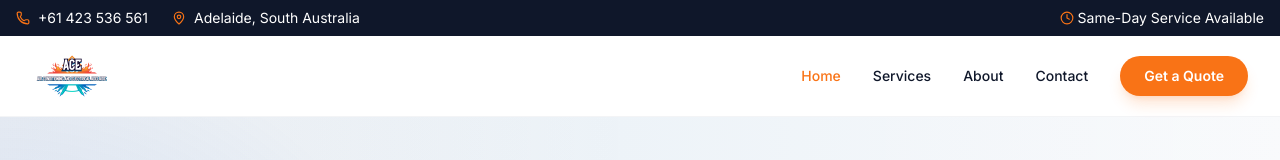
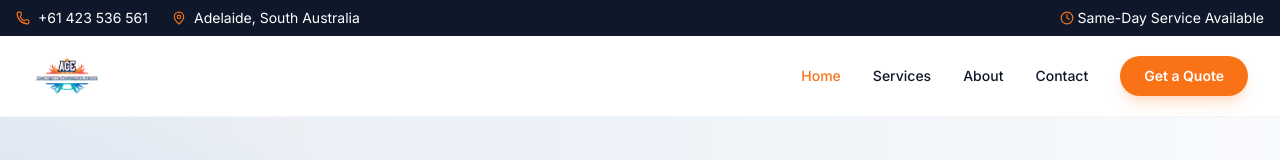
Before and after one commit to synkronjayd1/ace-air-electrical-site-v2, a React (Vite) app: page / in a window 1280 px wide. Shown: the top 160 px of the page. Built offline with nearby package versions, Linux system fonts and the light colour scheme.

Commit message:
Update Layout.tsx

```diff
--- a/src/components/Layout.tsx
+++ b/src/components/Layout.tsx
@@ -51,10 +51,10 @@ export function Layout({ children }: { children: React.ReactNode }) {
           <div className="flex justify-between h-20 items-center">
             <Link to="/" className="flex items-center">
   <img
-    src="/images/logo.jpg"
-    alt="Ace Air & Electrical Adelaide"
-    className="h-14 md:h-16 w-auto"
-  />
+  src="/images/logo.jpg"
+  alt="Ace Air & Electrical Adelaide"
+  className="h-12 md:h-14 w-auto object-contain"
+/>
 </Link>
 
             {/* Desktop Nav */}
```
